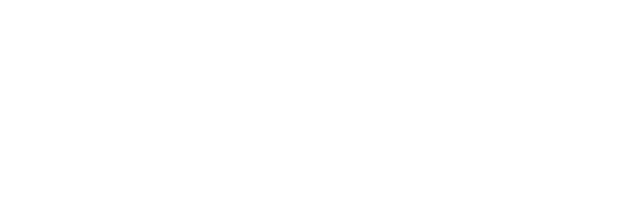
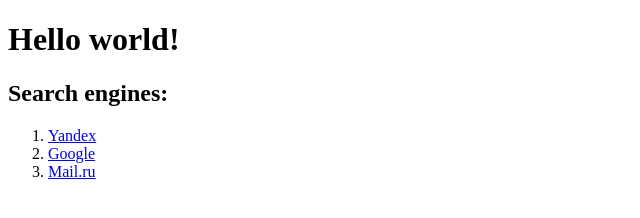
Before and after one commit to avbak/task-html, a website: page src/index.html in a window 1280 px wide. Shown: the whole page, without its empty margins (0-640 px from the left). Drawn offline with Linux system fonts and the light colour scheme.

Commit message:
Задание по HTML

```diff
--- a/src/index.html
+++ b/src/index.html
@@ -3,5 +3,14 @@
     <head>
         <title>HTML</title>
     </head>
-    <body></body>
+
+    <body>
+        <h1>Hello world!</h1>
+        <h2>Search engines:</h2>
+        <ol>
+            <li><a href="https://yandex.ru/">Yandex</a></li>
+            <li><a href="https://www.google.com/">Google</a></li>
+            <li><a href="https://mail.ru/">Mail.ru</a></li>
+        </ol>
+    </body>
 </html>
```
Also changed, not shown: 1 other file.
